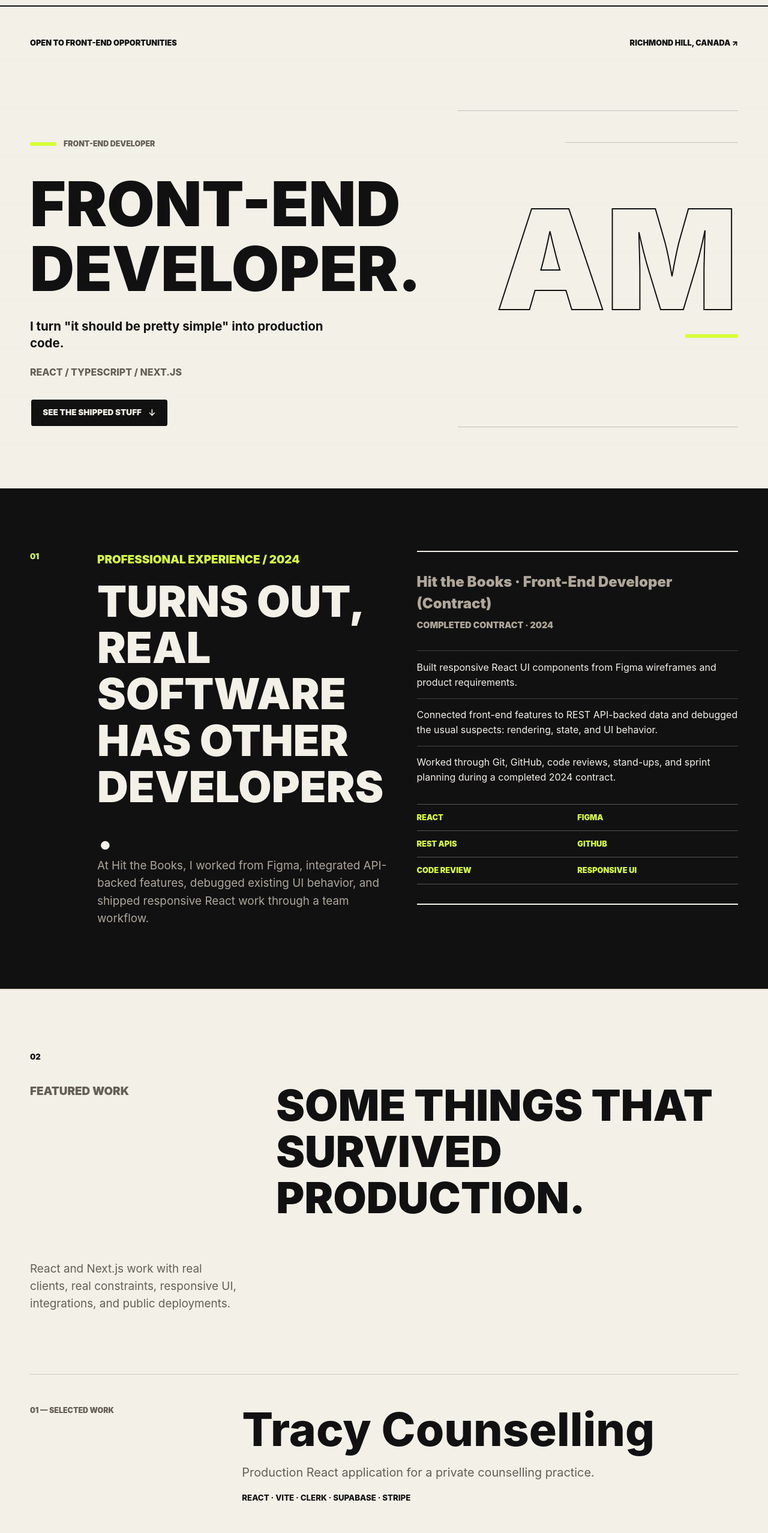
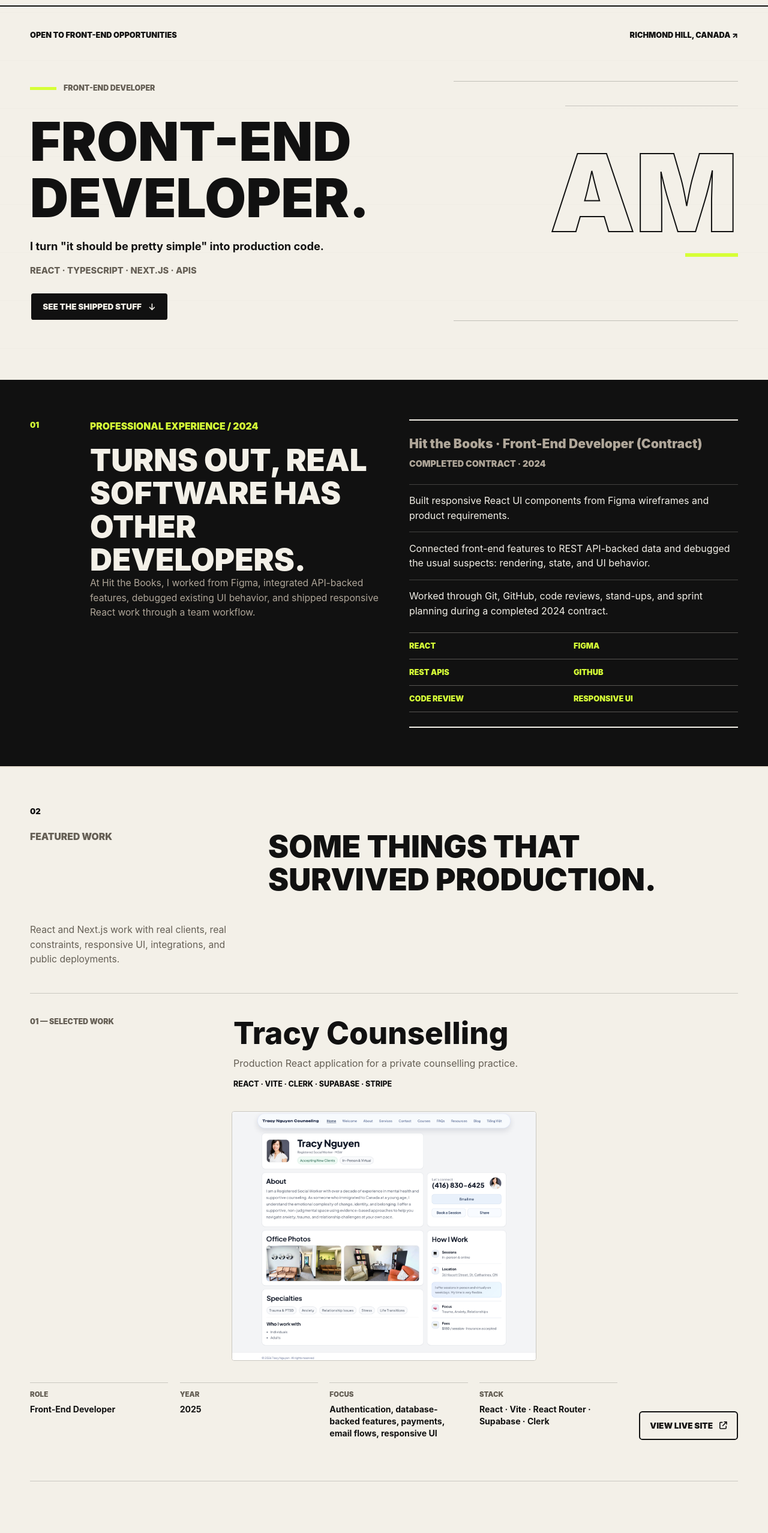
Before and after one commit to angelinamai/angelinamai.com, a React (Vite) app: page / in a window 1280 px wide. Shown: the part 60-2615 px from the top of the page at 60% size. Built offline with nearby package versions, Linux system fonts and the light colour scheme.

Commit message:
Add selectable portfolio design variants and refine responsive layout

```diff
--- a/src/App.tsx
+++ b/src/App.tsx
@@ -12,6 +12,16 @@ import { appProjects, featuredProjects, type Project } from "./data/projects";
 import { useActiveSection } from "./hooks/useActiveSection";
 
 const sectionIds = ["experience", "work", "about", "skills", "contact"];
+
+const designVariantIds = [
+  "editorial",
+  "gallery",
+  "casefile",
+  "studio",
+  "product",
+] as const;
+
+type DesignVariant = (typeof designVariantIds)[number];
 
 const navItems = [
   { id: "experience", label: "Experience" },
@@ -172,6 +182,18 @@ function linkProps(href: string) {
     target: external ? "_blank" : undefined,
     rel: external ? "noopener noreferrer" : undefined,
   };
+}
+
+function isDesignVariant(value: string): value is DesignVariant {
+  return designVariantIds.includes(value as DesignVariant);
+}
+
+function getDesignVariant(): DesignVariant {
+  const queryVariant = new URLSearchParams(window.location.search).get("variant");
+  const envVariant = import.meta.env.VITE_PORTFOLIO_VARIANT;
+  const requestedVariant = (queryVariant || envVariant || "editorial").toLowerCase();
+
+  return isDesignVariant(requestedVariant) ? requestedVariant : "editorial";
 }
 
 function projectEyebrow(number: string) {
@@ -616,9 +638,14 @@ function ContactSection() {
 
 function App() {
   const activeId = useActiveSection(sectionIds);
+  const designVariant = getDesignVariant();
 
   return (
-    <div id="top" className="site-shell">
+    <div
+      id="top"
+      className={`site-shell site-shell--${designVariant}`}
+      data-design-variant={designVariant}
+    >
       <TopNav activeId={activeId} />
 
       <main>
@@ -640,7 +667,7 @@ function App() {
                 code.
               </p>
               <p className="hero-section__stack">
-                React / TypeScript / Next.js
+                React · TypeScript · Next.js · APIs
               </p>
               <a className="hero-section__cta" href="#work">
                 <span>See the shipped stuff</span>
--- a/src/index.css
+++ b/src/index.css
@@ -18,7 +18,7 @@
   --radius: 0.35rem;
   --max-width: 1180px;
   --gutter: max(1.25rem, calc((100vw - var(--max-width)) / 2));
-  --section-y: clamp(4.75rem, 8vw, 7.5rem);
+  --section-y: clamp(3.25rem, 5vw, 4.75rem);
 }
 
 *,
@@ -149,10 +149,10 @@ a {
 }
 
 .hero-section {
-  min-height: calc(100vh - 4.3rem);
+  min-height: clamp(38rem, 78vh, 46rem);
   border-bottom: 2px solid var(--ink);
-  padding-top: clamp(2rem, 4vw, 3.5rem);
-  padding-bottom: clamp(4rem, 8vw, 7rem);
+  padding-top: clamp(1.75rem, 3vw, 2.8rem);
+  padding-bottom: clamp(3rem, 5vw, 5rem);
 }
 
 .hero-section__topline {
@@ -167,14 +167,14 @@ a {
 .hero-section__grid {
   display: grid;
   grid-template-columns: minmax(0, 1fr) minmax(18rem, 0.72fr);
-  gap: clamp(2.5rem, 5vw, 5rem);
+  gap: clamp(2rem, 3.8vw, 3.5rem);
   align-items: end;
-  padding-top: clamp(4rem, 8vw, 6.5rem);
+  padding-top: clamp(3rem, 5vw, 4.5rem);
 }
 
 .hero-section__copy h1 {
-  margin: 1.25rem 0 0;
-  font-size: clamp(3.85rem, 8vw, 6.55rem);
+  margin: 1rem 0 0;
+  font-size: clamp(3.55rem, 7vw, 5.55rem);
   font-weight: 950;
   line-height: 1.06;
   letter-spacing: 0;
@@ -203,17 +203,17 @@ a {
 
 .hero-section__lede {
   max-width: 33rem;
-  margin: 1.7rem 0 0;
+  margin: 1.3rem 0 0;
   color: var(--ink);
-  font-size: 1.28rem;
+  font-size: 1.14rem;
   font-weight: 650;
   line-height: 1.35;
 }
 
 .hero-section__stack {
-  margin: 1.4rem 0 0;
+  margin: 1.1rem 0 0;
   color: var(--muted);
-  font-size: 1rem;
+  font-size: 0.92rem;
   font-weight: 850;
   text-transform: uppercase;
 }
@@ -238,7 +238,7 @@ a {
 }
 
 .hero-section__cta {
-  margin-top: 2rem;
+  margin-top: 1.55rem;
   background: var(--ink);
   color: var(--paper);
   padding: 0 1.2rem;
@@ -271,7 +271,7 @@ a {
 .hero-mark {
   position: relative;
   display: grid;
-  min-height: clamp(24rem, 44vw, 33rem);
+  min-height: clamp(19rem, 34vw, 25rem);
   align-content: center;
   justify-items: end;
   border-top: 1px solid rgba(17, 17, 17, 0.22);
@@ -291,7 +291,7 @@ a {
 .hero-mark__monogram {
   margin: 0;
   color: transparent;
-  font-size: clamp(9rem, 18vw, 16rem);
+  font-size: clamp(8rem, 14vw, 12rem);
   font-weight: 1000;
   line-height: 0.88;
   -webkit-text-stroke: 2px var(--ink);
@@ -315,7 +315,7 @@ a {
 }
 
 .section__index {
-  margin-bottom: 2rem;
+  margin-bottom: 1.3rem;
   font-size: 0.82rem;
   font-weight: 950;
 }
@@ -323,7 +323,7 @@ a {
 .section-heading {
   display: grid;
   grid-template-columns: minmax(12rem, 0.45fr) minmax(0, 1fr);
-  gap: clamp(2rem, 5vw, 4rem);
+  gap: clamp(1.5rem, 3.5vw, 2.8rem);
   align-items: start;
 }
 
@@ -333,7 +333,7 @@ a {
 .skills-section h2,
 .contact-section h2 {
   margin: 0;
-  font-size: clamp(2.7rem, 5.6vw, 4.5rem);
+  font-size: clamp(2.25rem, 4vw, 3.5rem);
   font-weight: 950;
   line-height: 1.08;
   letter-spacing: 0;
@@ -347,7 +347,7 @@ a {
 .skills-section__headline p,
 .contact-section__headline p {
   color: var(--muted);
-  font-size: clamp(1rem, 1.5vw, 1.18rem);
+  font-size: clamp(0.98rem, 1.2vw, 1.08rem);
   line-height: 1.55;
 }
 
@@ -374,7 +374,7 @@ a {
 .experience-section {
   display: grid;
   grid-template-columns: 4rem minmax(0, 0.95fr) minmax(0, 1.05fr);
-  gap: clamp(2rem, 4vw, 3rem);
+  gap: clamp(1.5rem, 3vw, 2.25rem);
   align-items: start;
 }
 
@@ -384,10 +384,10 @@ a {
 
 .experience-panel {
   display: grid;
-  gap: 2rem;
+  gap: 1.45rem;
   border-top: 2px solid var(--paper);
   border-bottom: 2px solid var(--paper);
-  padding: 2rem 0;
+  padding: 1.45rem 0;
 }
 
 .experience-panel__role,
@@ -397,7 +397,7 @@ a {
 
 .experience-panel__role {
   color: var(--paper);
-  font-size: 1.5rem;
+  font-size: 1.32rem;
   font-weight: 900;
 }
 
@@ -451,14 +451,14 @@ a {
 }
 
 .selected-work .section-heading {
-  margin-bottom: clamp(4rem, 8vw, 7rem);
+  margin-bottom: clamp(2rem, 3.4vw, 3.25rem);
 }
 
 .flagship-project {
   display: grid;
-  gap: clamp(1.8rem, 4vw, 3.25rem);
+  gap: clamp(1.3rem, 3vw, 2.25rem);
   border-top: 1px solid var(--line-soft);
-  padding-top: clamp(2rem, 4vw, 3.25rem);
+  padding-top: clamp(1.5rem, 3vw, 2.4rem);
 }
 
 .flagship-project__intro,
@@ -466,7 +466,7 @@ a {
 .client-aside__intro {
   display: grid;
   grid-template-columns: minmax(10rem, 0.35fr) minmax(0, 1fr);
-  gap: clamp(1.5rem, 5vw, 4rem);
+  gap: clamp(1.2rem, 3.5vw, 2.8rem);
   align-items: start;
 }
 
@@ -475,7 +475,7 @@ a {
 .client-aside__intro h3 {
   margin: 0;
   color: var(--ink);
-  font-size: clamp(3rem, 6vw, 5.8rem);
+  font-size: clamp(2.75rem, 4vw, 3.25rem);
   font-weight: 850;
   line-height: 1.08;
   letter-spacing: 0;
@@ -485,7 +485,7 @@ a {
 
 .project-strip__intro h3,
 .client-aside__intro h3 {
-  font-size: clamp(2.85rem, 5vw, 4.85rem);
+  font-size: clamp(2.6rem, 3.6vw, 3.05rem);
 }
 
 .project-number {
@@ -494,15 +494,16 @@ a {
 }
 
 .project-deck {
-  max-width: 46rem;
-  margin: 0.9rem 0 0;
+  max-width: 40rem;
+  margin: 0.65rem 0 0;
   color: var(--muted);
-  font-size: clamp(1.08rem, 1.55vw, 1.35rem);
+  font-size: clamp(1rem, 1.15vw, 1.12rem);
   line-height: 1.5;
 }
 
 .project-media {
-  border: 1px solid var(--line-soft);
+  display: flex;
+  justify-content: center;
   border-radius: calc(var(--radius) * 0.75);
   background: transparent;
   box-shadow: none;
@@ -510,31 +511,59 @@ a {
 }
 
 .project-media picture {
-  display: block;
+  display: flex;
+  justify-content: center;
+  max-width: 100%;
 }
 
 .project-media img {
   display: block;
-  width: 100%;
+  width: auto;
+  max-width: 100%;
   height: auto;
-  border-radius: inherit;
+  border: 1px solid var(--line-soft);
+  border-radius: calc(var(--radius) * 0.75);
   object-fit: contain;
   object-position: top center;
+}
+
+.project-media--flagship picture {
+  width: min(100%, 56rem);
+}
+
+.project-media--mini picture {
+  width: min(100%, 52rem);
+}
+
+.project-media--archive picture {
+  width: min(100%, 46rem);
+}
+
+.project-media--flagship img {
+  max-height: min(52vh, 34rem);
+}
+
+.project-media--mini img {
+  max-height: min(48vh, 31rem);
+}
+
+.project-media--archive img {
+  max-height: min(44vh, 27rem);
 }
 
 .flagship-project__details {
   display: grid;
   grid-template-columns: minmax(0, 1fr) auto;
-  gap: clamp(1.5rem, 4vw, 3rem);
+  gap: clamp(1.2rem, 3vw, 2.25rem);
   align-items: end;
   border-bottom: 1px solid var(--line-soft);
-  padding: 0 0 clamp(4rem, 8vw, 6rem);
+  padding: 0 0 clamp(2.8rem, 5.5vw, 4.25rem);
 }
 
 .tech-line {
-  margin: 1.1rem 0 0;
+  margin: 0.85rem 0 0;
   color: var(--ink);
-  font-size: 0.83rem;
+  font-size: 0.78rem;
   font-weight: 850;
   line-height: 1.45;
   text-transform: uppercase;
@@ -543,13 +572,13 @@ a {
 .project-meta {
   display: grid;
   grid-template-columns: repeat(4, minmax(0, 1fr));
-  gap: clamp(1rem, 2vw, 1.5rem);
+  gap: clamp(0.85rem, 1.5vw, 1.2rem);
   margin: 0;
 }
 
 .project-meta div {
   border-top: 1px solid var(--line-soft);
-  padding-top: 0.9rem;
+  padding-top: 0.7rem;
 }
 
 .project-meta dt,
@@ -562,68 +591,68 @@ a {
 }
 
 .project-meta dd {
-  margin: 0.45rem 0 0;
+  margin: 0.35rem 0 0;
   color: var(--ink);
-  font-size: 0.94rem;
+  font-size: 0.88rem;
   font-weight: 720;
   line-height: 1.45;
 }
 
 .capability-lanes p {
-  margin: 1rem 0 0;
+  margin: 0.75rem 0 0;
   color: var(--muted);
   line-height: 1.5;
 }
 
 .supporting-projects {
   display: grid;
-  gap: clamp(4.5rem, 9vw, 7rem);
-  margin-top: clamp(4.5rem, 8vw, 7rem);
-  padding-top: clamp(1rem, 2vw, 1.5rem);
+  gap: clamp(3rem, 6.2vw, 4.75rem);
+  margin-top: clamp(3rem, 5.8vw, 4.75rem);
+  padding-top: clamp(0.7rem, 1.4vw, 1rem);
 }
 
 .project-strip {
   display: grid;
-  gap: clamp(1.8rem, 4vw, 3rem);
+  gap: clamp(1.3rem, 3vw, 2.2rem);
   border-top: 1px solid var(--line-soft);
-  padding: clamp(3rem, 6vw, 5rem) 0 0;
+  padding: clamp(2.2rem, 4.2vw, 3.5rem) 0 0;
 }
 
 .project-strip__details,
 .client-aside__details {
   display: grid;
   grid-template-columns: minmax(0, 1fr) auto;
-  gap: clamp(1.5rem, 4vw, 3rem);
+  gap: clamp(1.2rem, 3vw, 2.25rem);
   align-items: end;
 }
 
 .client-aside {
   display: grid;
-  gap: clamp(1.8rem, 4vw, 3rem);
+  gap: clamp(1.3rem, 3vw, 2.2rem);
   border-top: 1px solid var(--line-soft);
-  margin-top: clamp(4.5rem, 9vw, 7rem);
-  padding-top: clamp(3rem, 6vw, 5rem);
+  margin-top: clamp(3rem, 6.2vw, 4.75rem);
+  padding-top: clamp(2.2rem, 4.2vw, 3.5rem);
 }
 
 .project-archive {
   display: grid;
   grid-template-columns: minmax(0, 0.42fr) minmax(0, 0.58fr);
-  gap: clamp(2rem, 5vw, 4rem);
-  margin-top: clamp(4rem, 7vw, 6rem);
+  gap: clamp(1.5rem, 3.5vw, 2.8rem);
+  margin-top: clamp(2.8rem, 5vw, 4.25rem);
   border: 2px solid var(--ink);
-  padding: clamp(1.25rem, 3vw, 2rem);
+  padding: clamp(1rem, 2vw, 1.45rem);
 }
 
 .project-archive h3 {
   margin: 0;
-  font-size: clamp(1.45rem, 2.3vw, 1.85rem);
+  font-size: clamp(1.28rem, 2vw, 1.55rem);
   font-weight: 950;
   line-height: 1.12;
   text-transform: uppercase;
 }
 
 .project-archive p {
-  margin: 1rem 0 0;
+  margin: 0.75rem 0 0;
   color: var(--muted);
   line-height: 1.45;
 }
@@ -637,8 +666,8 @@ a {
   justify-content: space-between;
   gap: 1rem;
   border-top: 1px solid var(--line-soft);
-  padding: 0.85rem 0;
-  font-size: 0.95rem;
+  padding: 0.65rem 0;
+  font-size: 0.88rem;
   font-weight: 900;
 }
 
@@ -657,12 +686,12 @@ a {
 .about-section {
   display: grid;
   grid-template-columns: minmax(0, 0.8fr) minmax(0, 1.2fr);
-  gap: 3rem;
+  gap: 2.25rem;
 }
 
 .about-section__copy {
   display: grid;
-  gap: 1.2rem;
+  gap: 0.9rem;
   margin: 0;
 }
 
@@ -682,8 +711,8 @@ a {
   margin: 0;
   border-right: 2px solid var(--ink);
   border-bottom: 2px solid var(--ink);
-  padding: 1.2rem;
-  font-size: 1.1rem;
+  padding: 0.95rem;
+  font-size: 1rem;
   font-weight: 950;
   text-transform: uppercase;
 }
@@ -691,7 +720,7 @@ a {
 .skills-section {
   display: grid;
   grid-template-columns: minmax(0, 0.95fr) minmax(0, 1.05fr);
-  gap: 3rem;
+  gap: 2.25rem;
   background: var(--cream);
 }
 
@@ -709,8 +738,8 @@ a {
 .toolbox-list li {
   border-right: 2px solid var(--ink);
   border-bottom: 2px solid var(--ink);
-  padding: 1rem;
-  font-size: 1rem;
+  padding: 0.78rem;
+  font-size: 0.9rem;
   font-weight: 950;
   text-transform: uppercase;
 }
@@ -726,7 +755,7 @@ a {
 .capability-lanes section {
   border-right: 2px solid var(--ink);
   border-bottom: 2px solid var(--ink);
-  padding: 1.25rem;
+  padding: 1rem;
 }
 
 .capability-lanes p {
@@ -735,9 +764,9 @@ a {
 
 .contact-section {
   display: grid;
-  min-height: 76vh;
+  min-height: 64vh;
   grid-template-columns: minmax(0, 1fr) minmax(18rem, 0.72fr);
-  gap: 4rem;
+  gap: 3rem;
   align-items: end;
   background: var(--ink);
   color: var(--paper);
@@ -750,7 +779,7 @@ a {
 
 .contact-section__headline h2 {
   color: var(--paper);
-  font-size: clamp(2.75rem, 5vw, 4.35rem);
+  font-size: clamp(2.25rem, 4vw, 3.35rem);
   line-height: 1.08;
 }
 
@@ -778,7 +807,7 @@ a {
   color: inherit;
   cursor: pointer;
   font: inherit;
-  padding: 1.15rem 0;
+  padding: 0.9rem 0;
   text-align: left;
   transition:
     background-color 180ms ease,
@@ -795,7 +824,7 @@ a {
   display: inline-flex;
   align-items: center;
   gap: 0.75rem;
-  font-size: 1.15rem;
+  font-size: 1rem;
   font-weight: 950;
   text-transform: uppercase;
 }
@@ -828,6 +857,253 @@ a {
   margin: 0;
 }
 
+/* Local preview variants: same content, different polish direction. */
+.site-shell--gallery {
+  --section-y: 4.75rem;
+}
+
+.site-shell--gallery .hero-section {
+  padding-bottom: 4.5rem;
+}
+
+.site-shell--gallery .hero-section__grid {
+  max-width: 66rem;
+  grid-template-columns: 1fr;
+  align-items: center;
+}
+
+.site-shell--gallery .hero-mark {
+  display: none;
+}
+
+.site-shell--gallery .hero-section__copy h1 {
+  max-width: 58rem;
+}
+
+.site-shell--gallery .selected-work .section-heading {
+  max-width: 68rem;
+}
+
+.site-shell--gallery .project-deck {
+  max-width: 38rem;
+}
+
+.site-shell--gallery .project-media {
+  border-right: 0;
+  border-left: 0;
+  border-radius: 0;
+  background: var(--cream);
+}
+
+.site-shell--gallery .project-media img {
+  border-radius: 0;
+}
+
+.site-shell--casefile {
+  --radius: 0rem;
+  --section-y: 4rem;
+}
+
+.site-shell--casefile .site-nav,
+.site-shell--casefile .hero-section,
+.site-shell--casefile .section {
+  border-width: 1px;
+}
+
+.site-shell--casefile .hero-section {
+  background: var(--ink);
+  color: var(--paper);
+}
+
+.site-shell--casefile .hero-section__topline,
+.site-shell--casefile .hero-section .editorial-label,
+.site-shell--casefile .hero-section__stack {
+  color: var(--muted-dark);
+}
+
+.site-shell--casefile .hero-section__lede {
+  color: var(--paper);
+}
+
+.site-shell--casefile .hero-mark {
+  border-color: rgba(243, 240, 232, 0.22);
+}
+
+.site-shell--casefile .hero-mark::before {
+  background: rgba(243, 240, 232, 0.22);
+}
+
+.site-shell--casefile .hero-mark__monogram {
+  -webkit-text-stroke-color: var(--paper);
+  text-stroke-color: var(--paper);
+}
+
+.site-shell--casefile .hero-section__cta {
+  background: var(--paper);
+  color: var(--ink);
+}
+
+.site-shell--casefile .hero-section__cta:hover {
+  background: var(--accent);
+}
+
+.site-shell--casefile .experience-panel,
+.site-shell--casefile .project-archive,
+.site-shell--casefile .contact-links {
+  border-width: 1px;
+}
+
+.site-shell--casefile .project-media {
+  border: 1px solid var(--ink);
+  background: var(--cream);
+  padding: 0.65rem;
+}
+
+.site-shell--casefile .project-media img {
+  border-radius: 0;
+}
+
+.site-shell--casefile .project-meta {
+  gap: 0;
+  border-left: 1px solid var(--line-soft);
+}
+
+.site-shell--casefile .project-meta div {
+  border-top: 1px solid var(--line-soft);
+  border-right: 1px solid var(--line-soft);
+  padding: 0.9rem;
+}
+
+.site-shell--studio {
+  --paper: #f5f1e9;
+  --cream: #fffdf7;
+  --line-soft: rgba(17, 17, 17, 0.12);
+  --section-y: 4.5rem;
+}
+
+.site-shell--studio .section-heading h2,
+.site-shell--studio .experience-section__header h2,
+.site-shell--studio .about-section h2,
+.site-shell--studio .skills-section h2,
+.site-shell--studio .contact-section h2 {
+  font-weight: 850;
+  text-transform: none;
+}
+
+.site-shell--studio .hero-section__copy h1 {
+  font-weight: 900;
+  line-height: 1.02;
+}
+
+.site-shell--studio .hero-section__grid {
+  grid-template-columns: minmax(0, 1fr) minmax(14rem, 0.45fr);
+}
+
+.site-shell--studio .hero-mark {
+  min-height: 15rem;
+  justify-items: center;
+  border-color: rgba(17, 17, 17, 0.14);
+}
+
+.site-shell--studio .hero-mark__monogram {
+  opacity: 0.86;
+  font-size: 8.75rem;
+  -webkit-text-stroke-width: 1.2px;
+  text-stroke-width: 1.2px;
+}
+
+.site-shell--studio .project-media {
+  border-color: rgba(17, 17, 17, 0.14);
+  background: #fffdf7;
+}
+
+.site-shell--product {
+  --section-y: 4.25rem;
+}
+
+.site-shell--product .selected-work .section-heading {
+  margin-bottom: 3.5rem;
+}
+
+.site-shell--product .flagship-project {
+  gap: 1.8rem;
+}
+
+.site-shell--product .hero-mark {
+  min-height: 19rem;
+  border: 1px solid var(--line-soft);
+  background:
+    linear-gradient(rgba(245, 241, 233, 0.08), rgba(245, 241, 233, 0.08)),
+    url("/images/tracy-counselling-card.png") top center / cover no-repeat;
+}
+
+.site-shell--product .hero-mark::before,
+.site-shell--product .hero-mark__monogram,
+.site-shell--product .hero-mark__rule {
+  display: none;
+}
+
+.site-shell--product .project-media {
+  border-right: 0;
+  border-left: 0;
+  border-radius: 0;
+  padding: 0.6rem 0;
+}
+
+.site-shell--product .project-media img {
+  border-radius: calc(var(--radius) * 0.75);
+}
+
+@media (min-width: 1081px) {
+  .site-shell--gallery .flagship-project__intro,
+  .site-shell--gallery .project-strip__intro,
+  .site-shell--gallery .client-aside__intro {
+    max-width: 64rem;
+    grid-template-columns: 1fr;
+  }
+
+  .site-shell--casefile .experience-section {
+    grid-template-columns: 3rem minmax(0, 0.9fr) minmax(0, 1.1fr);
+  }
+
+  .site-shell--casefile .flagship-project__intro,
+  .site-shell--casefile .project-strip__intro,
+  .site-shell--casefile .client-aside__intro {
+    grid-template-columns: 9rem minmax(0, 1fr);
+    gap: 1.5rem;
+  }
+
+  .site-shell--product .project-strip,
+  .site-shell--product .client-aside {
+    grid-template-columns: minmax(0, 0.42fr) minmax(0, 0.58fr);
+    column-gap: 2.25rem;
+    align-items: start;
+  }
+
+  .site-shell--product .project-strip__intro,
+  .site-shell--product .client-aside__intro {
+    grid-template-columns: 1fr;
+  }
+
+  .site-shell--product .project-strip .project-media,
+  .site-shell--product .client-aside .project-media {
+    grid-column: 2;
+    grid-row: 1 / span 2;
+  }
+
+  .site-shell--product .project-strip__details,
+  .site-shell--product .client-aside__details {
+    grid-column: 1;
+    grid-template-columns: 1fr;
+    align-items: start;
+  }
+
+  .site-shell--product .project-strip .project-meta,
+  .site-shell--product .client-aside .project-meta {
+    grid-template-columns: repeat(2, minmax(0, 1fr));
+  }
+}
+
 @media (max-width: 1080px) {
   .hero-section__grid,
   .experience-section,
@@ -847,12 +1123,17 @@ a {
     grid-template-columns: 1fr;
   }
 
+  .hero-section {
+    min-height: auto;
+    padding-bottom: 4rem;
+  }
+
   .hero-section__copy h1 {
-    font-size: 6.25rem;
+    font-size: 4.35rem;
   }
 
   .hero-mark {
-    min-height: 18rem;
+    min-height: 14rem;
     justify-items: start;
   }
 
@@ -918,12 +1199,12 @@ a {
   }
 
   .hero-section__grid {
-    gap: 2.5rem;
-    padding-top: 3.5rem;
+    gap: 2rem;
+    padding-top: 2.75rem;
   }
 
   .hero-section__copy h1 {
-    font-size: 3.35rem;
+    font-size: 3.15rem;
   }
 
   .hero-section__lede {
@@ -950,8 +1231,8 @@ a {
   }
 
   .section {
-    padding-top: 3.75rem;
-    padding-bottom: 3.75rem;
+    padding-top: 3rem;
+    padding-bottom: 3rem;
   }
 
   .section-heading h2,
@@ -959,7 +1240,7 @@ a {
   .about-section h2,
   .skills-section h2,
   .contact-section__headline h2 {
-    font-size: 3.25rem;
+    font-size: 2.65rem;
   }
 
   .section-heading p,
@@ -967,7 +1248,7 @@ a {
   .about-section__copy,
   .skills-section__headline p,
   .contact-section__headline p {
-    font-size: 1.02rem;
+    font-size: 0.98rem;
   }
 
   .experience-panel__stack,
@@ -979,7 +1260,7 @@ a {
   }
 
   .flagship-project {
-    margin-top: 3rem;
+    margin-top: 2.25rem;
   }
 
   .flagship-project__intro,
@@ -992,12 +1273,12 @@ a {
   .flagship-project__intro h3,
   .project-strip__intro h3,
   .client-aside__intro h3 {
-    font-size: 3.45rem;
+    font-size: 2.65rem;
   }
 
   .project-strip {
-    gap: 1.8rem;
-    padding-top: 3.5rem;
+    gap: 1.3rem;
+    padding-top: 2.5rem;
   }
 
   .project-archive a {
@@ -1011,7 +1292,7 @@ a {
   .contact-section {
     min-height: 100vh;
     min-height: 100svh;
-    gap: 2rem;
+    gap: 1.5rem;
     align-items: start;
   }
 
@@ -1027,7 +1308,7 @@ a {
 
 @media (max-width: 430px) {
   .hero-section__copy h1 {
-    font-size: 3.05rem;
+    font-size: 2.75rem;
   }
 
   .section-heading h2,
@@ -1035,13 +1316,13 @@ a {
   .about-section h2,
   .skills-section h2,
   .contact-section__headline h2 {
-    font-size: 2.75rem;
+    font-size: 2.3rem;
   }
 
   .flagship-project__intro h3,
   .project-strip__intro h3,
   .client-aside__intro h3 {
-    font-size: 2.95rem;
+    font-size: 2.35rem;
   }
 }
 
```
